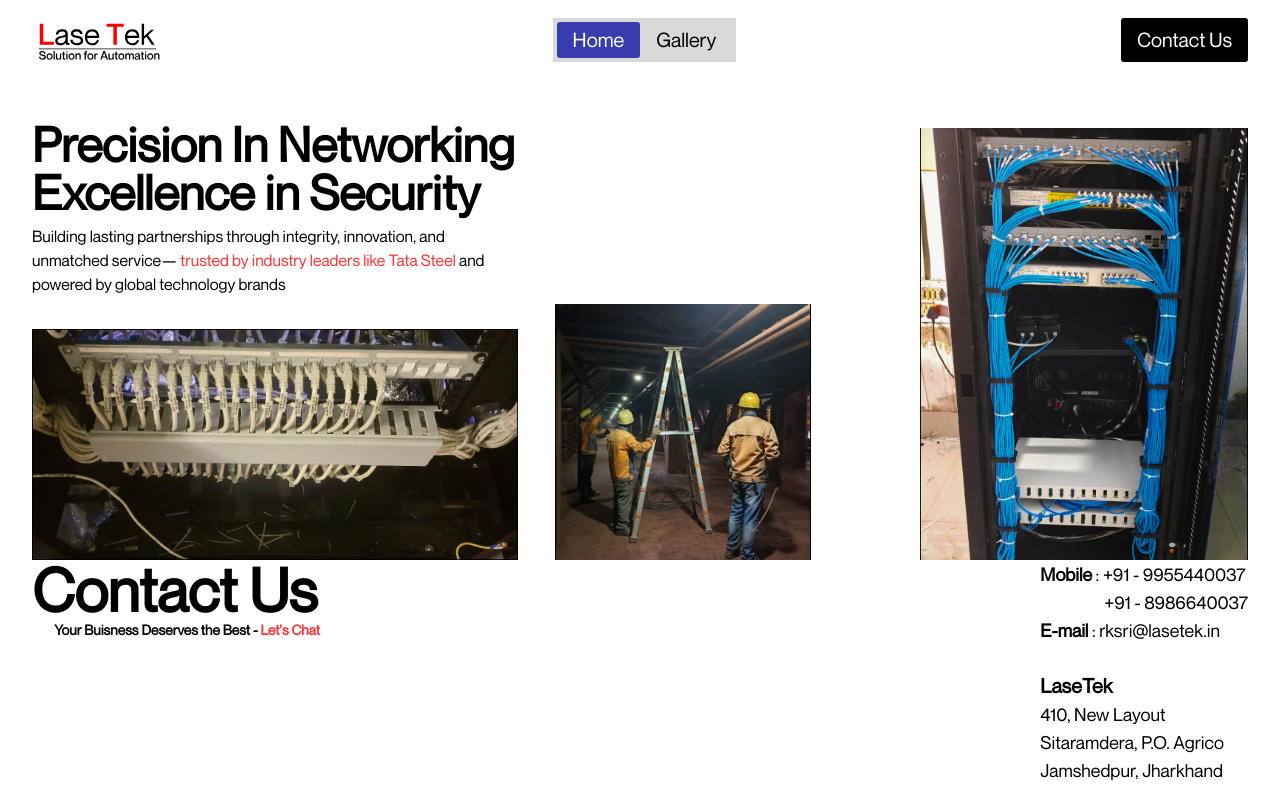
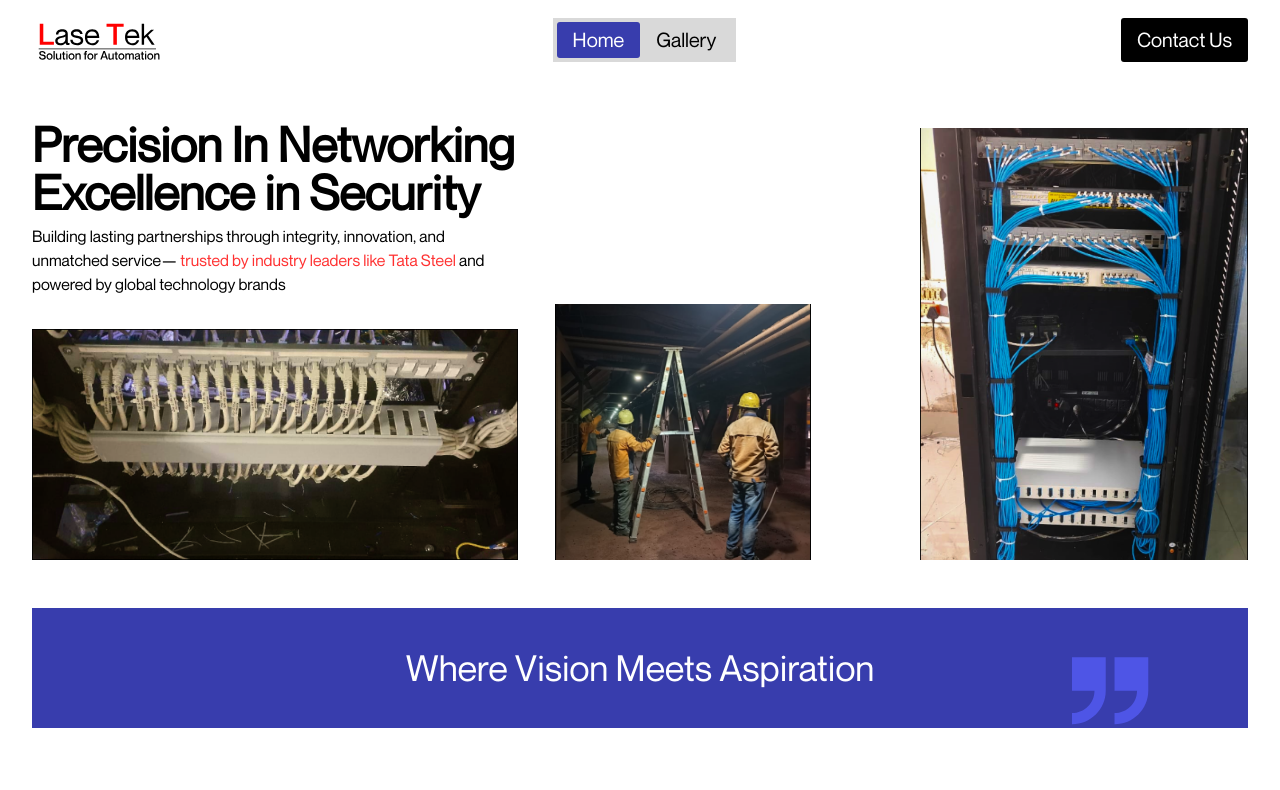
Before and after one commit to love-to-code108/LaseTek, a React (Vite) app: page / in a window 1280 px wide. Shown: the top 790 px of the page. Built offline with nearby package versions, Linux system fonts and the light colour scheme.

Commit message:
the quote section is done for sm1

```diff
--- a/src/Pages/Home.jsx
+++ b/src/Pages/Home.jsx
@@ -2,6 +2,7 @@
 import heroSectionImg1 from "../assets/Version2/HeroSection1.png"
 import heroSectionImg2 from "../assets/Version2/HeroSection3.png"
 import heroSectionImg3 from "../assets/Version2/HeroSection2.png"
+import doubleQuotesImg from "../assets/Version2/dobuleQuotes.svg"
 
 
 
@@ -31,7 +32,8 @@
 
 
           {/* HERO SECTION  */}
-            <div className="flex flex-col py-10 relative h-[30rem]">
+            <div className="flex flex-col py-10 relative h-[30rem]
+            sm1:mb-[3rem]">
 
 
               {/* HERO SECTION WRITING WRAPPER */}
@@ -81,7 +83,38 @@
 
             </div>
 
+
+
+
+
+
+
+
       {/* THE QUOTE */}
+          <div className=" flex justify-center items-center bg-[var(--lastekBlue)]
+          sm1:py-10 sm1:mb-[4rem] relative
+          ">
+
+
+
+
+            {/* THE QUOTE */}
+            <div className=" text-4xl text-white">
+              <p>Where Vision Meets Aspiration</p>
+            </div>
+
+
+            {/* QUOTE IMG 1 */}
+            <div>
+                <img className=" absolute
+                sm1:w-[5rem] bottom-0 right-[6rem]
+                "
+                 src={doubleQuotesImg} alt="" />
+            </div>
+
+
+
+          </div>
 
 
       {/* ABOUT US */}
```
Also changed, not shown: src/assets/Version2/dobuleQuotes.svg (added).
